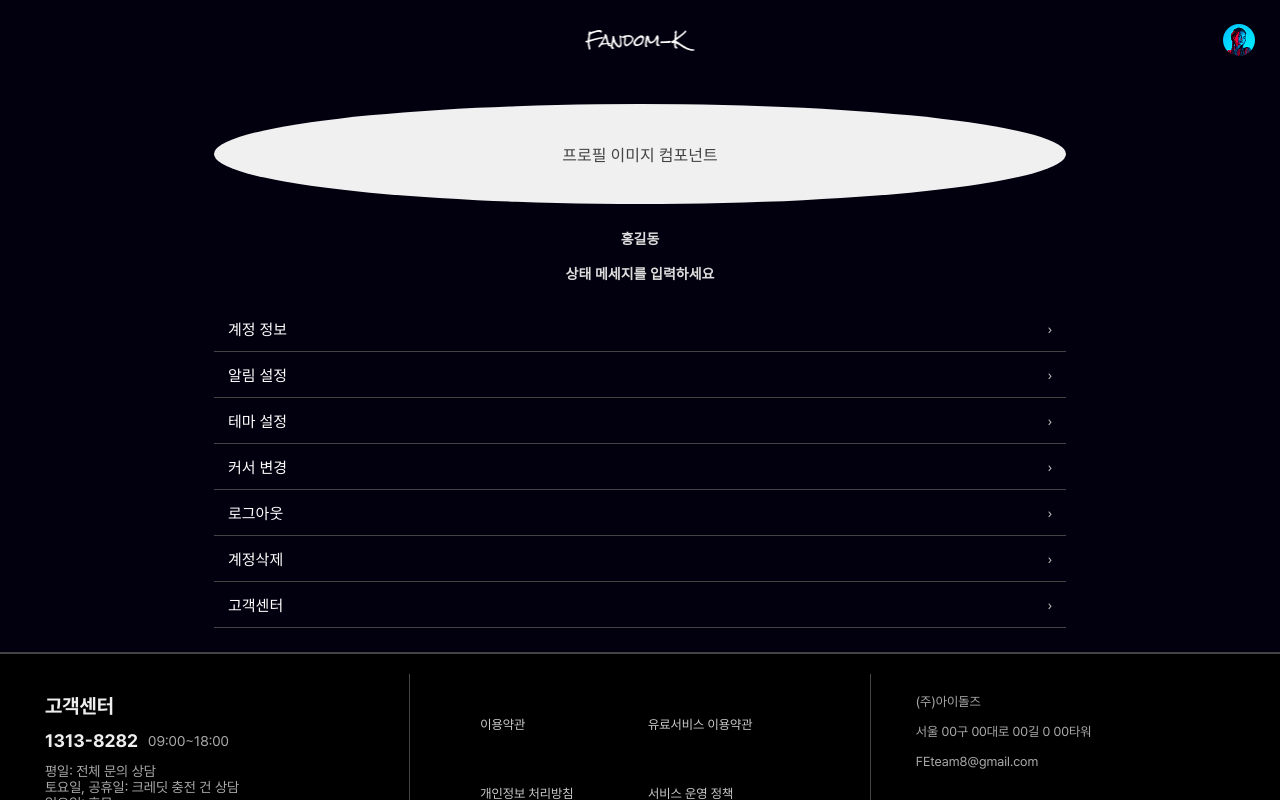
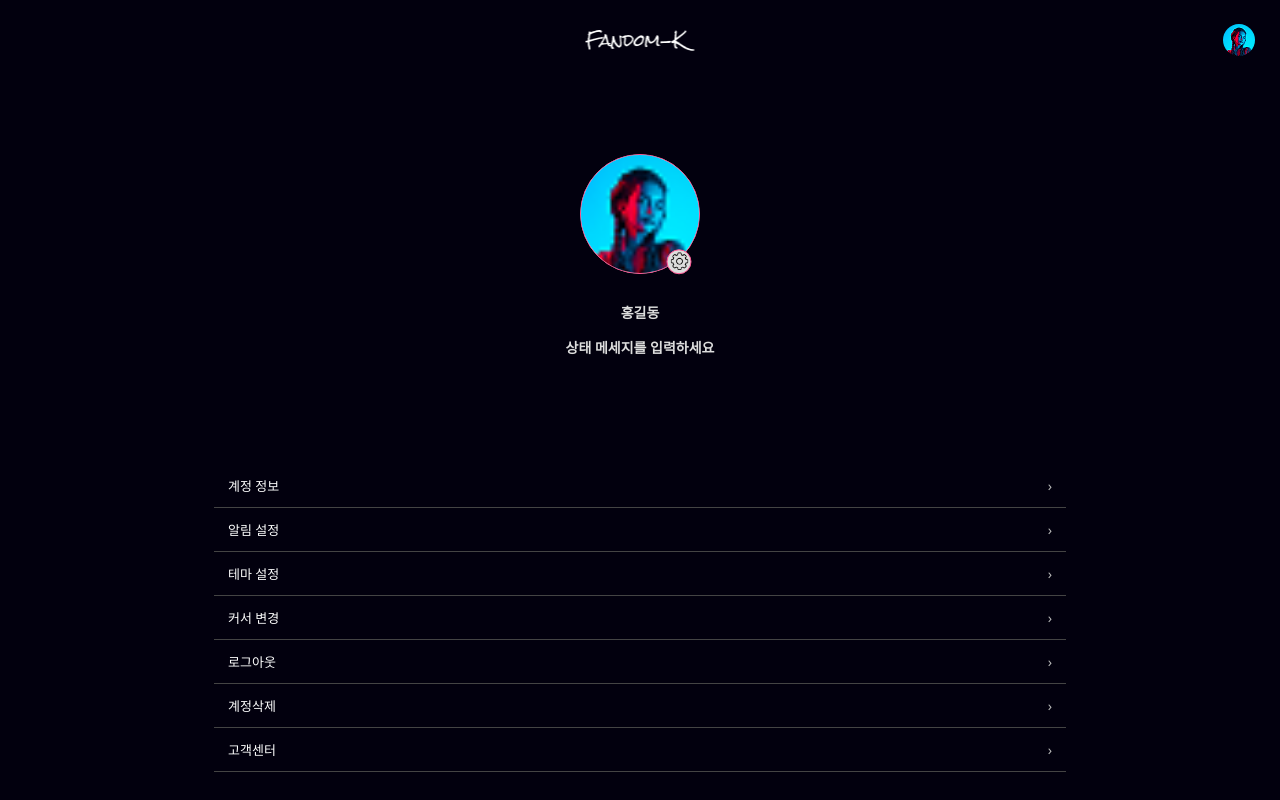
Before and after one commit to Codeit-FE16-team8/Idolz, a React (Vite) app: page /settings in a window 1280 px wide. Shown: the top 800 px of the page. Built offline with nearby package versions, Linux system fonts and the light colour scheme.

Commit message:
Feat: 설정페이지 프로필 변경 기능 추가
- Header의 프로필 변경기능을 참고해서 연동
- 닉네임, 상태 매세지 수정 가능(디자인이나 방식은 논의 필요)

```diff
--- a/src/settings/Setting.jsx
+++ b/src/settings/Setting.jsx
@@ -1,6 +1,8 @@
 import { useState } from 'react';
 import { Link } from 'react-router-dom';
 import '../styles/setting.css';
+import ProfileImageUploader from '../components/ProfileImageUploader';
+import gear from '../assets/images/gear.png';
 
 function Setting() {
   const [nickname, setNickname] = useState('홍길동');
@@ -9,8 +11,17 @@ function Setting() {
   return (
     <div className="setting">
       {/* 프로필 이미지 변경 */}
-      <div className="setting__profile">
-        <p>프로필 이미지 컴포넌트</p>
+      <div className="setting__personal">
+        <ProfileImageUploader>
+          {({ profileImg, onClickFileInput }) => (
+            <div className="setting__profile">
+              <img className="setting__profile-img" src={profileImg} alt="프로필" />
+              <button className="setting__profile-edit" onClick={onClickFileInput} aria-label="프로필 이미지 변경">
+                <img src={gear} alt="설정" />
+              </button>
+            </div>
+          )}
+        </ProfileImageUploader>
       </div>
 
       {/* 닉네임, 상태메시지 */}
--- a/src/styles/setting.css
+++ b/src/styles/setting.css
@@ -6,23 +6,57 @@
   color: #fff;
 }
 
-.setting__profile {
+.setting__personal {
   display: flex;
   justify-content: center;
   align-items: center;
-  margin-bottom: 16px;
-  height: 100px;
-  background-color: #f0f0f0;
+  margin-bottom: 20px;
+}
+.setting__profile {
+  position: relative;
+  width: 120px;
+  height: 120px;
+  border: 1px solid #fe5493;
   border-radius: 50%;
-  text-align: center;
-  color: #444;
+  background-color: #eee;
+}
+
+.setting__profile-img {
+  width: 100%;
+  height: 100%;
+  object-fit: cover;
+  border-radius: 50%;
+}
+
+.setting__profile-edit {
+  position: absolute;
+  bottom: 0;
+  right: 0;
+  transform: translate(-30%, 5%);
+  width: 25px;
+  height: 25px;
+  background-color: #ddd;
+  border: 1px solid #fe5493;
+  border-radius: 50%;
+  display: flex;
+  align-items: center;
+  justify-content: center;
+  cursor: pointer;
+  padding: 0;
+  z-index: 2;
+}
+
+.setting__profile-edit img {
+  width: 20px;
+  height: 20px;
+  object-fit: contain;
 }
 
 .setting__user {
   display: flex;
   flex-direction: column;
   align-items: center;
-  margin-bottom: 24px;
+  margin-bottom: 35px;
 }
 
 .setting__name,
@@ -43,11 +77,8 @@
   outline: none;
 }
 
-.setting__user {
-  display: flex;
-  flex-direction: column;
-  align-items: center;
-  margin-bottom: 16px;
+.setting__menu {
+  margin-bottom: 30px;
 }
 
 .setting__menu ul {
@@ -62,12 +93,12 @@
   justify-content: space-between;
   padding: 12px 14px;
   border-bottom: 1px solid #444;
-  font-size: 15px;
+  font-size: 13px;
   cursor: pointer;
 }
 
 .setting__menu li:hover {
-  background-color: #f9f9f9;
+  background-color: #1a1a1a;
 }
 
 .setting__menu a,
@@ -89,4 +120,16 @@
   .setting {
     max-width: 900px;
   }
+
+  .setting__profile {
+    margin-top: 50px;
+  }
+
+  .setting__user {
+    margin-bottom: 100px;
+  }
+
+  .setting__menu {
+    margin-bottom: 100px;
+  }
 }
```
Also changed, not shown: src/assets/images/gear.png (added).
